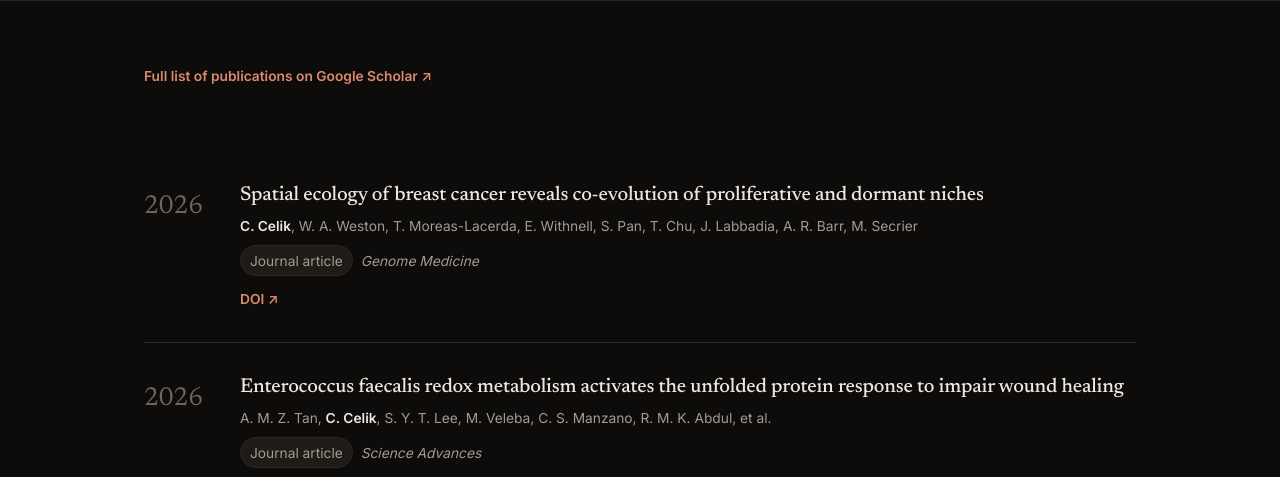
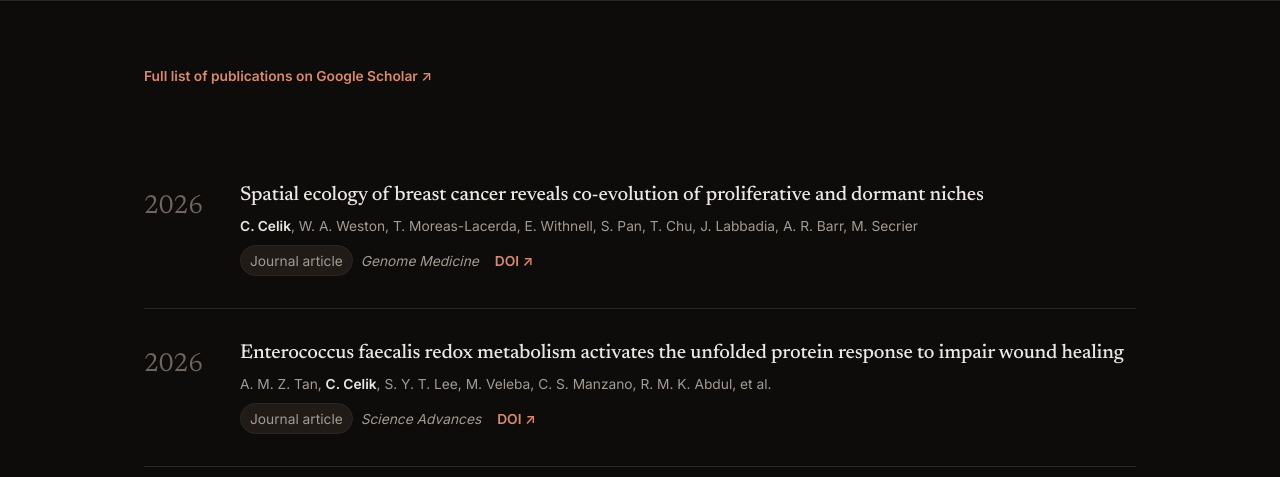
Before and after one commit to cenk-celik/cenk-celik.github.io, an Astro site: page /publications in a window 1280 px wide. Shown: the part 322-799 px from the top of the page. Built offline with nearby package versions, Linux system fonts and the light colour scheme; Astro itself is replaced by a stand-in of ours; animation ran at ten frames a second.

Commit message:
Aesthetics improvements.

```diff
--- a/src/components/PublicationCard.astro
+++ b/src/components/PublicationCard.astro
@@ -34,28 +34,28 @@ const typeLabel: Record<Publication['type'], string> = {
     <p class="pub-venue">
       <span class="tag">{typeLabel[pub.type]}</span>
       <span class="venue-name">{pub.venue}</span>
-    </p>
       {
-      !compact && (
-        <div class="pub-links">
-          {pub.doi && (
+        !compact && pub.doi && (
           <a class="pub-link" href={pub.url} target="_blank" rel="noopener noreferrer">
             DOI ↗
           </a>
-          )}
-          {pub.pubmedUrl && (
+        )
+      }
+      {
+        !compact && pub.pubmedUrl && (
           <a class="pub-link" href={pub.pubmedUrl} target="_blank" rel="noopener noreferrer">
             PubMed ↗
           </a>
-          )}
-          {pub.preprintUrl && (
+        )
+      }
+      {
+        !compact && pub.preprintUrl && (
           <a class="pub-link" href={pub.preprintUrl} target="_blank" rel="noopener noreferrer">
             Preprint ↗
           </a>
-          )}
-        </div>
         )
       }
+    </p>
   </div>
 </article>
 
@@ -124,14 +124,8 @@ const typeLabel: Record<Publication['type'], string> = {
     font-style: italic;
   }
 
-  .pub-links {
-    display: flex;
-    flex-wrap: wrap;
-    gap: var(--space-4);
-    margin-top: var(--space-3);
-  }
-
   .pub-link {
+    margin-left: var(--space-2);
     font-family: var(--font-sans);
     font-size: var(--step--1);
     font-weight: 600;
```
Also changed, not shown: .github/dependabot.yml (deleted), .github/workflows/auto-update.yml (added), .github/workflows/sync-content.yml, .github/workflows/sync-publications.yml. Lines whose indentation alone changed are shown as unchanged.
